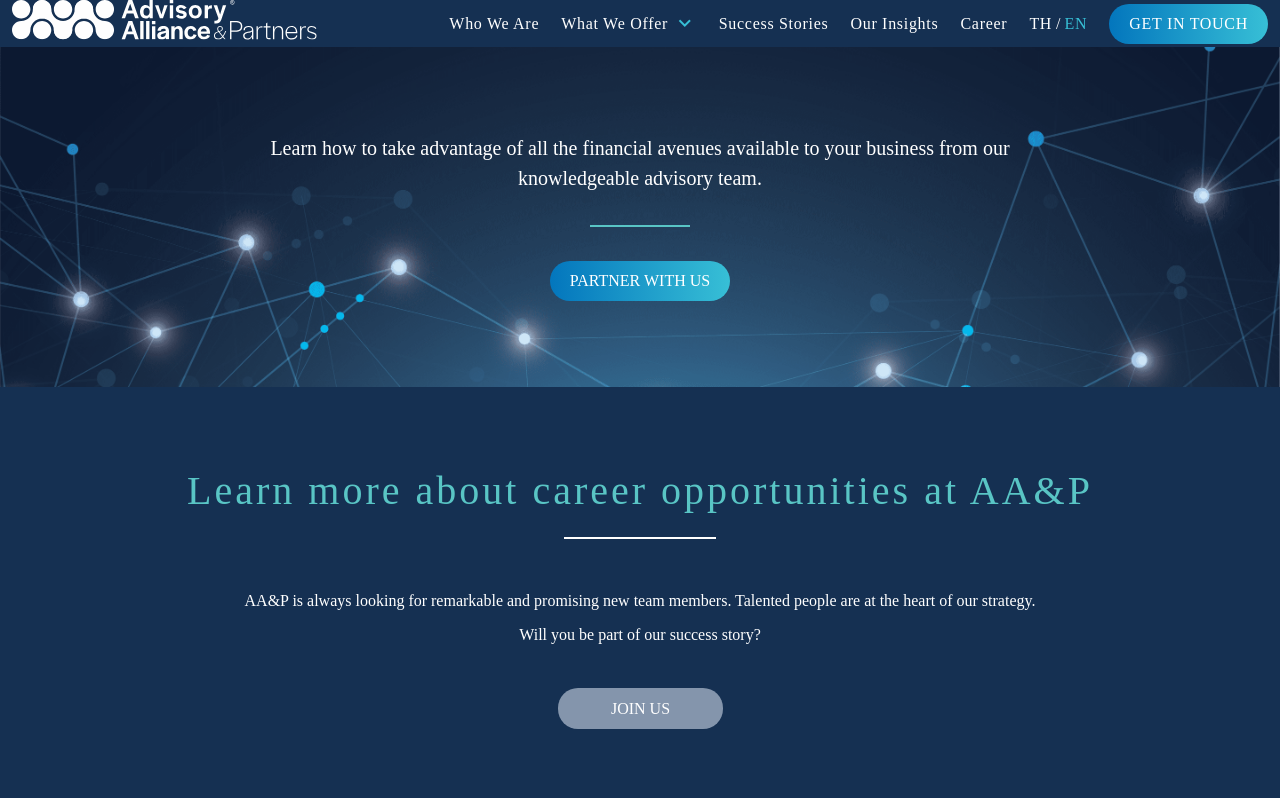
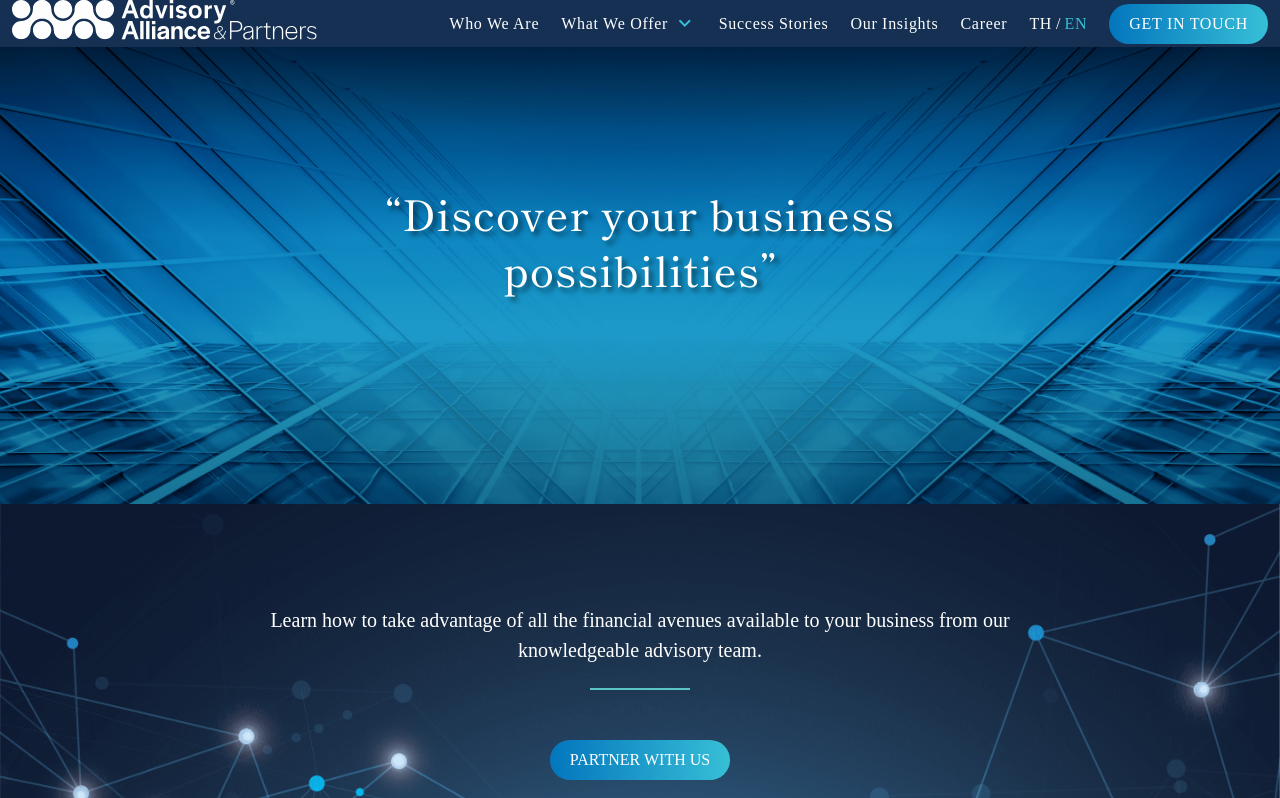
Before and after one commit to MX48Live/aanp, a website built with Vite: page who-we-are.html in a window 1280 px wide. Shown: the top 798 px of the page. Built offline with nearby package versions, Linux system fonts and the light colour scheme.

Commit message:
Add cover about

```diff
--- a/style/style.css
+++ b/style/style.css
@@ -1469,19 +1469,55 @@ section.career a:hover {
     margin-bottom: 50px;
   }
 }
-
-@media screen and (min-width: 992px) {
-  h1 {
+@media screen and (min-width: 992px) {
+  section.career h1 {
     white-space: nowrap;
   }
 }
 
+/* section.who-we-are-cover */
+section.who-we-are-cover {
+  background-size: cover;
+  background-position: center center;
+  padding-top: 138px;
+  padding-bottom: 207px;
+}
+section.who-we-are-cover .container {
+  max-width: 560px;
+}
+
+section.who-we-are-cover h1 {
+  text-shadow: 4px 4px 5px rgba(0, 0, 0, 0.5);
+  font-family: 'Shippori Mincho', serif;
+  font-size: 30px;
+  font-weight: 500;
+  font-stretch: normal;
+  font-style: normal;
+  line-height: 1.33;
+  letter-spacing: 1px;
+  text-align: center;
+  color: #ffffff;
+}
+@media screen and (min-width: 992px) {
+  section.who-we-are-cover h1 {
+    font-size: 42px;
+  }
+}
+
+
+/* section.partner-with-us */
 section.partner-with-us {
   padding-top: 86px;
   padding-bottom: 86px;
   text-align: center;
   background-position: bottom left;
   background-size: cover;
+}
+@media screen and (min-width: 992px) {
+  section.partner-with-us {
+    padding-top: 101px;
+    padding-bottom: 101px;
+  }
 }
 section.partner-with-us .container {
   max-width: 800px;
@@ -1490,10 +1526,16 @@ section.partner-with-us p {
   color: #FFFFFF;
   font-size: 20px;
   line-height: 1.5;
+  display: block;
   margin-bottom: 34px;
-  display: block;
   padding-bottom: 34px;
   position: relative;
+}
+@media screen and (min-width: 992px) {
+  section.partner-with-us p {
+    padding-bottom: 25px;
+    margin-bottom: 50px;
+  }
 }
 
 section.partner-with-us p:after {
@@ -1506,6 +1548,7 @@ section.partner-with-us p:after {
   background-color: #59c5c5;
   transform: translateX(-50%);
 }
+
 
 section.partner-with-us a {
     background: linear-gradient(90deg, #0376bd 0%, #37bfd6 100%);
--- a/who-we-are.html
+++ b/who-we-are.html
@@ -57,6 +57,11 @@
       </div>
     </header>
 
+    <section class="who-we-are-cover" style="background-image: url('/images/about-cover.png');">
+      <div class="container">
+        <h1>“Discover your business possibilities”</h1>
+      </div>
+    </section>
 
 
     <section class="partner-with-us" style="background-image: url('/images/partner-bg.png');">
```
Also changed, not shown: public/images/about-cover.png (added).
